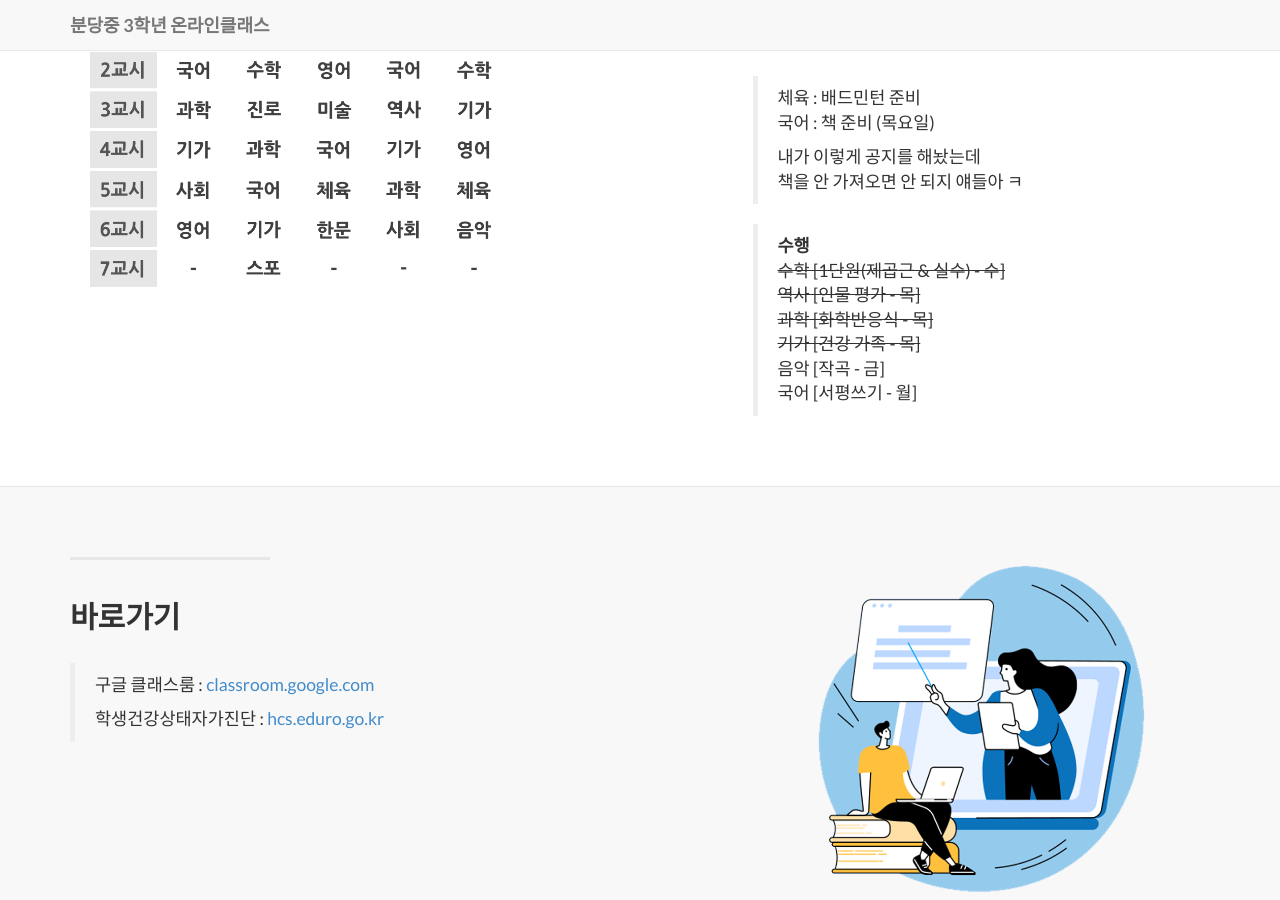
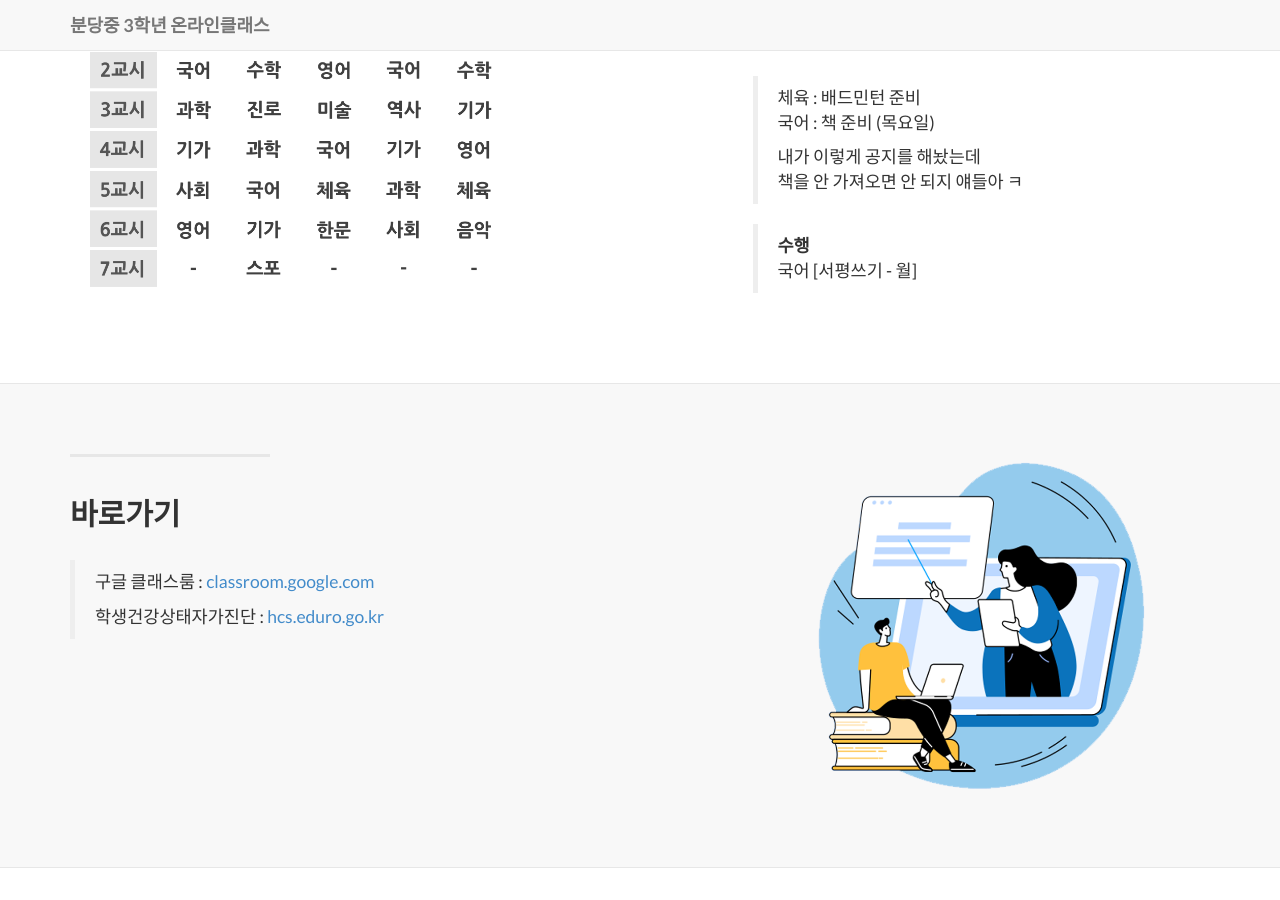
Before and after one commit to bundang-ms-2021/oncl, a Jekyll site: the page built from index.html, in a window 1280 px wide and 900 px high, scrolled down 865 px. Built offline with Jekyll 4.4.1, drawn with Linux system fonts in a browser that asks for light colours; nearby versions of some CDN libraries; library files that are not in the unit come from our copies.

Commit message:
Update 2014-09-21-services-1.markdown

```diff
--- a/_posts/2014-09-21-services-1.markdown
+++ b/_posts/2014-09-21-services-1.markdown
@@ -14,10 +14,5 @@ description: |
   > 책을 안 가져오면 안 되지 얘들아 ㅋ
 
   > **수행**
-  > ~~수학 [1단원(제곱근 & 실수) - 수]~~
-  > ~~역사 [인물 평가 - 목]~~
-  > ~~과학 [화학반응식 - 목]~~
-  > ~~기가 [건강 가족 - 목]~~
-  > 음악 [작곡 - 금]
   > 국어 [서평쓰기 - 월]
   >
```
